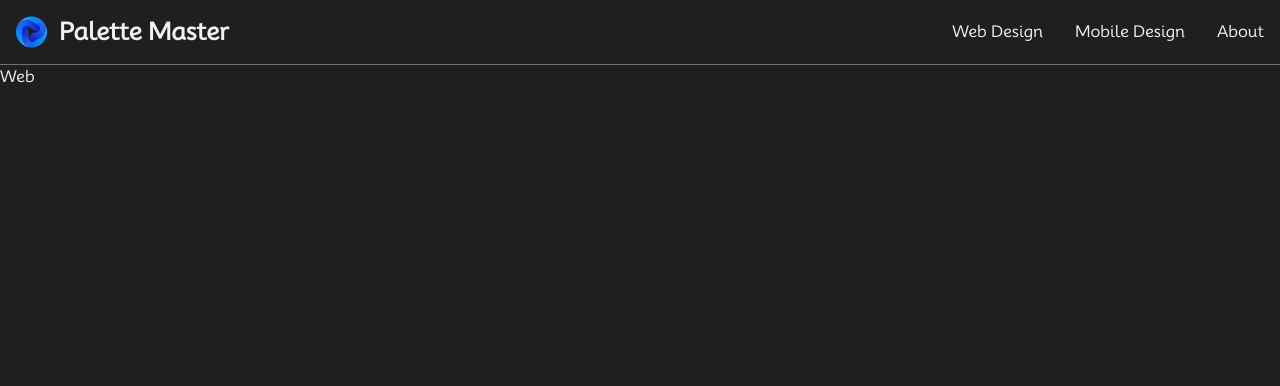
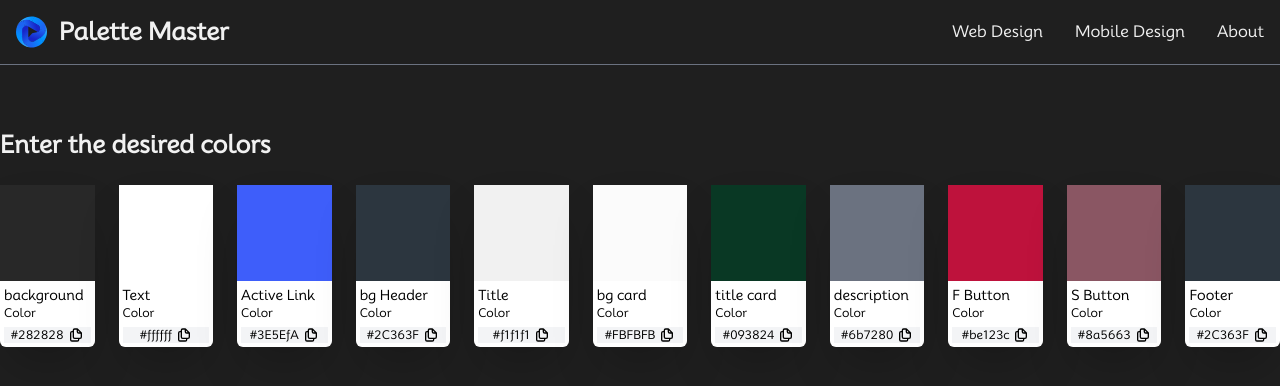
Before and after one commit to vcabolfazl/Palette-Master, a Next.js app: page /Web in a window 1280 px wide. Shown: the top 386 px of the page. Built offline with nearby package versions, Linux system fonts and the light colour scheme.

Commit message:
feat => development of useInput hook and use on web page

```diff
--- a/package.json
+++ b/package.json
@@ -9,9 +9,10 @@
     "lint": "next lint"
   },
   "dependencies": {
+    "next": "latest",
     "react": "latest",
     "react-dom": "latest",
-    "next": "latest"
+    "sweetalert2": "^11.7.31"
   },
   "devDependencies": {
     "autoprefixer": "latest",
--- /dev/null
+++ b/src/components/Alert.jsx
@@ -0,0 +1,17 @@
+import React from 'react'
+import Swal from 'sweetalert2'
+export default function Alert(title) {
+ return (
+  Swal.fire({
+   position: 'top-end',
+   icon: 'success',
+   title: title,
+   showConfirmButton: false,
+   timer: 1500,
+   toast: true,
+   timerProgressBar: true,
+   background: "#282828",
+   color: "#fff"
+  })
+ )
+}
--- a/src/components/Svg.jsx
+++ b/src/components/Svg.jsx
@@ -3,6 +3,7 @@ import React from 'react'
 function Svg() {
  return (
   <svg className='hidden'>
+
    <symbol id='menu'
     aria-hidden="true"
     fill="none"
@@ -16,6 +17,13 @@ function Svg() {
      d="M1 1h15M1 7h15M1 13h15"
     />
    </symbol>
+
+   <symbol id='copy'
+    fill="#000000"
+    viewBox="0 0 24 24"
+   >
+    <path d="M21,8.94a1.31,1.31,0,0,0-.06-.27l0-.09a1.07,1.07,0,0,0-.19-.28h0l-6-6h0a1.07,1.07,0,0,0-.28-.19.32.32,0,0,0-.09,0A.88.88,0,0,0,14.05,2H10A3,3,0,0,0,7,5V6H6A3,3,0,0,0,3,9V19a3,3,0,0,0,3,3h8a3,3,0,0,0,3-3V18h1a3,3,0,0,0,3-3V9S21,9,21,8.94ZM15,5.41,17.59,8H16a1,1,0,0,1-1-1ZM15,19a1,1,0,0,1-1,1H6a1,1,0,0,1-1-1V9A1,1,0,0,1,6,8H7v7a3,3,0,0,0,3,3h5Zm4-4a1,1,0,0,1-1,1H10a1,1,0,0,1-1-1V5a1,1,0,0,1,1-1h3V7a3,3,0,0,0,3,3h3Z" />
+   </symbol>
   </svg>
  )
 }
--- /dev/null
+++ b/src/hooks/useInput.jsx
@@ -0,0 +1,20 @@
+import Alert from '@/components/Alert'
+import React from 'react'
+export default function UseInput({ title, valueBg, setBg }) {
+ return (
+  <div className='bg-white shadow-2xl flex flex-col rounded-md'>
+   <input type="color" className='w-full h-24' value={valueBg} onChange={e => setBg(e.target.value)} />
+   <div className='p-1 text-black'>
+    <p className='text-sm'>{title}</p>
+    <p className='text-xs'>Color</p>
+    <p className='cursor-pointer bg-gray-100  text-xs  mt-1.5 text-center flex items-center justify-center gap-1' onClick={() => {
+     navigator.clipboard.writeText(valueBg)
+     Alert("The color code was copied")
+    }}>{valueBg}
+     <svg className="w-4 h-4">
+      <use href='#copy'></use>
+     </svg></p>
+   </div>
+  </div>
+ )
+}
--- a/src/pages/Web.jsx
+++ b/src/pages/Web.jsx
@@ -1,7 +1,99 @@
-import React from 'react'
+import React, { useState } from 'react'
+import UseInput from '@/hooks/useInput'
+import Alert from '@/components/Alert'
+export default function Web() {
+ const [background, setBackground] = useState("#282828")
+ const [text, setText] = useState("#ffffff")
+ const [activeLink, setActiveLink] = useState("#3E5EfA")
+ const [header, setHeader] = useState("#2C363F")
+ const [title, setTitle] = useState("#f1f1f1")
+ const [bgCard, setBgCard] = useState("#FBFBFB")
+ const [bgtitleCard, setTitleCard] = useState("#093824")
+ const [description, setDescription] = useState("#6b7280")
+ const [firstButton, setFirstButton] = useState("#be123c")
+ const [secondButton, setSecondButton] = useState("#8a5663")
+ const [footer, setFooter] = useState("#2C363F")
+ return (
+  <div className='container'>
+   <form className='grid grid-cols-3 sm:grid-cols-4 md:grid-cols-5 lg:grid-cols-11 gap-6 mt-16 mb-8'>
+    <h2 className='col-span-full text-2xl font-semibold'>Enter the desired colors</h2>
+    {/* Background */}
+    <div className='bg-white shadow-2xl flex flex-col rounded-md'>
+     <input type="color" className='w-full h-24' value={background} onChange={e => setBackground(e.target.value)} />
+     <div className='p-1 text-black'>
+      <p className='text-sm'>background</p>
+      <p className='text-xs'>Color</p>
+      <p className='cursor-pointer bg-gray-100 text-xs mt-1.5 text-center flex items-center justify-center gap-1' onClick={() => {
+       navigator.clipboard.writeText(background)
+       Alert("The color code was copied")
+      }}>{background} <svg className="w-4 h-4">
+        <use href='#copy'></use>
+       </svg></p>
+     </div>
+    </div>
+    {/* Text */}
+    <UseInput
+     title={"Text"}
+     valueBg={text}
+     setBg={setText}
+    />
+    {/* Active Link */}
+    <UseInput
+     title={"Active Link"}
+     valueBg={activeLink}
+     setBg={setActiveLink}
+    />
+    {/* Header */}
+    <UseInput
+     title={"bg Header"}
+     valueBg={header}
+     setBg={setHeader}
+    />
+    {/* title */}
+    <UseInput
+     title={"Title"}
+     valueBg={title}
+     setBg={setTitle}
+    />
+    {/* bg product card */}
+    <UseInput
+     title={"bg card"}
+     valueBg={bgCard}
+     setBg={setBgCard}
+    />
+    {/* title product card */}
+    <UseInput
+     title={"title card"}
+     valueBg={bgtitleCard}
+     setBg={setTitleCard}
+    />
+    {/* description */}
+    <UseInput
+     title={"description"}
+     valueBg={description}
+     setBg={setDescription}
+    />
 
-export default function Web() {
-  return (
-    <div>Web</div>
-  )
+    {/* First Button */}
+    <UseInput
+     title={"F Button"}
+     valueBg={firstButton}
+     setBg={setFirstButton}
+    />
+    {/* Second button */}
+    <UseInput
+     title={"S Button"}
+     valueBg={secondButton}
+     setBg={setSecondButton}
+    />
+    {/* Footer */}
+    <UseInput
+     title={"Footer"}
+     valueBg={footer}
+     setBg={setFooter}
+    />
+
+   </form>
+  </div>
+ )
 }
```
Also changed, not shown: 1 other file (tests, documents, lock files or other folders).
